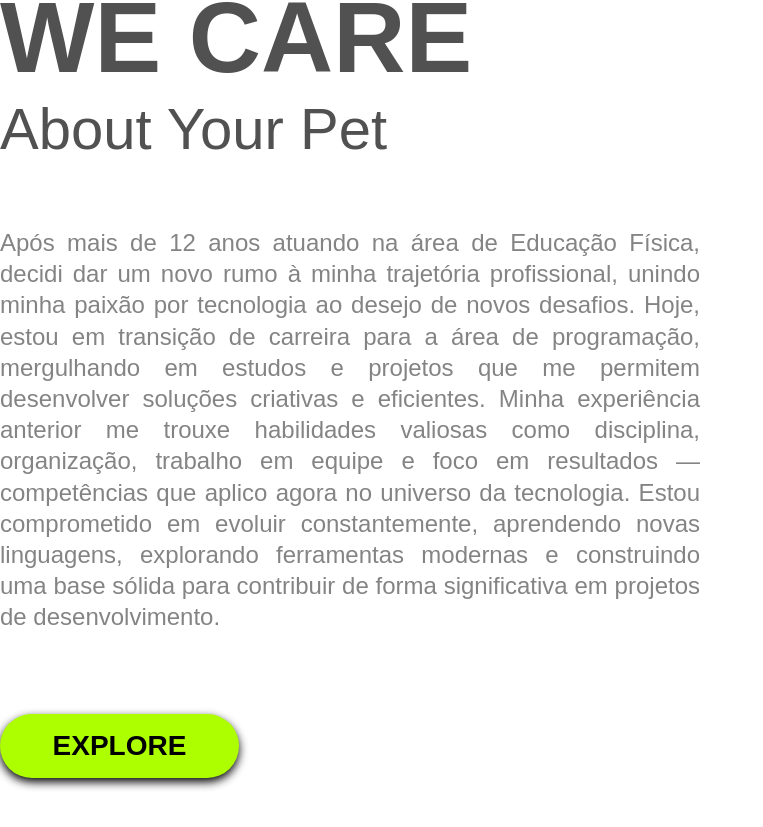
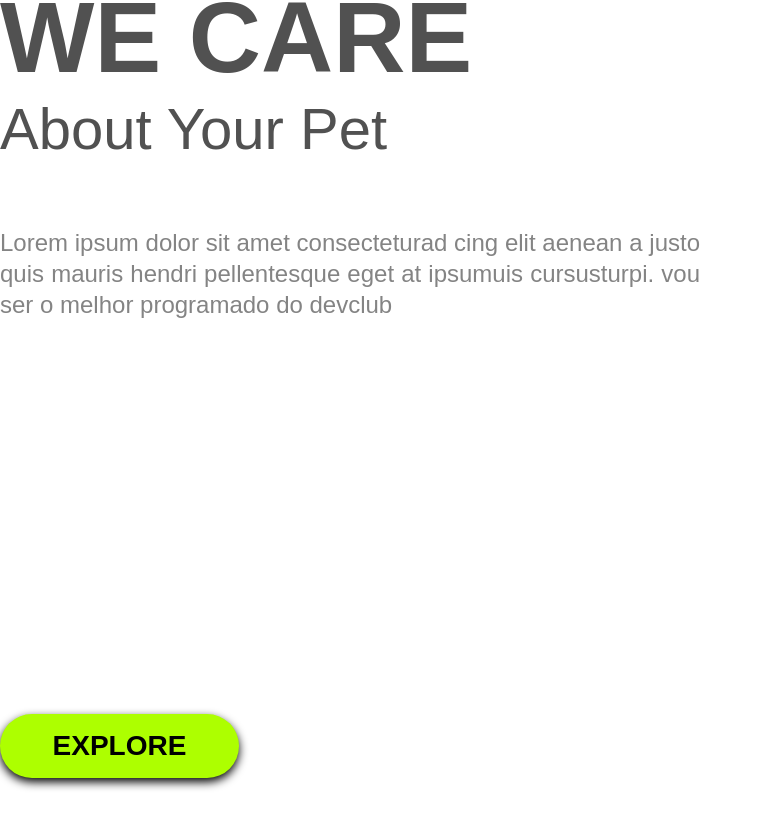
Before and after one commit to tuliogustavos4-dot/Segundo-projeto-Responsivo, a plain HTML site: page index.html in a window 1280 px wide. Shown: the part 797-1624 px from the top of the page, without its empty margins (0-763 px from the left). Drawn offline with Linux system fonts and the light colour scheme.

Commit message:
troca de texto do paragrafo <P>, index.html

```diff
--- a/index.html
+++ b/index.html
@@ -26,9 +26,9 @@
             <section class="container-rigth">
                 <h1>WE CARE</h1>
                 <h2>About Your Pet</h2>
-                <p>Após mais de 12 anos atuando na área de Educação Física, decidi dar um novo rumo à minha trajetória profissional, unindo minha paixão por tecnologia ao desejo de novos desafios. Hoje, estou em transição de carreira para a área de programação, mergulhando em estudos e projetos que me permitem desenvolver soluções criativas e eficientes.
-
-Minha experiência anterior me trouxe habilidades valiosas como disciplina, organização, trabalho em equipe e foco em resultados — competências que aplico agora no universo da tecnologia. Estou comprometido em evoluir constantemente, aprendendo novas linguagens, explorando ferramentas modernas e construindo uma base sólida para contribuir de forma significativa em projetos de desenvolvimento.</p>
+                <p>Lorem ipsum dolor sit amet consecteturad
+                    cing elit aenean a justo quis mauris hendri
+                    pellentesque eget at ipsumuis cursusturpi. vou ser o melhor programado do devclub</p>
 
                 <button class="button-explore">EXPLORE</button>
             </section>
```
